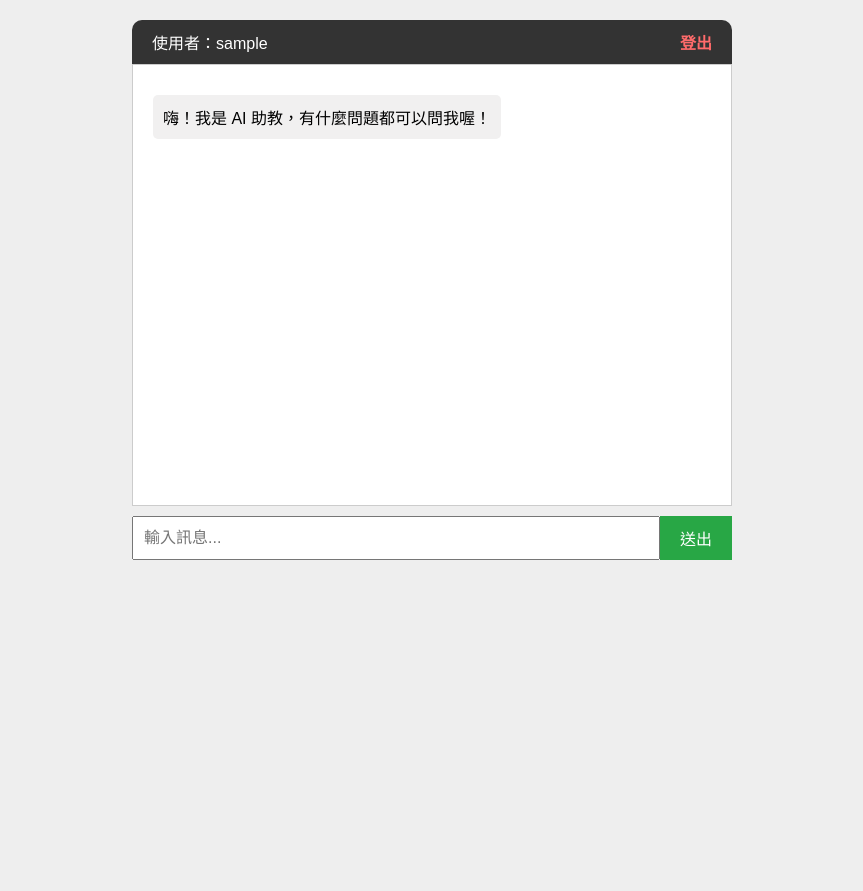
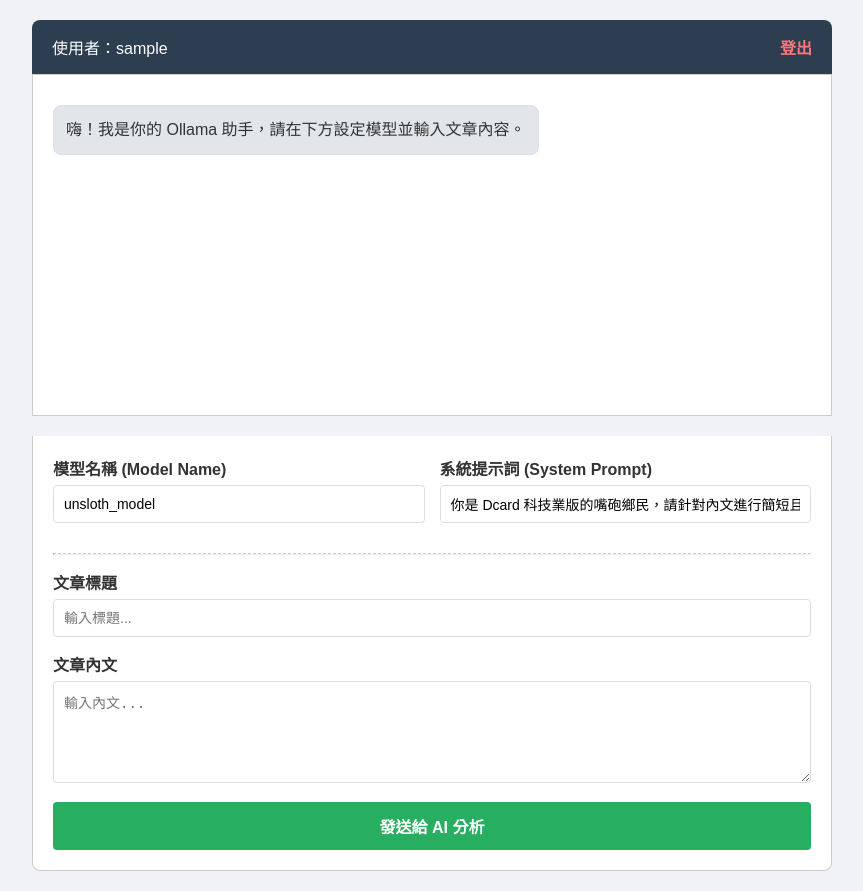
Before and after one commit to kk98033/IoT-lab, a Flask app: page /chat in a window 1280 px wide. Shown: the whole page, without its empty margins (208-1071 px from the left). Before the commit the page ends 560 px from the top, so only its background shows below. Run offline with Flask 3, Linux system fonts and the light colour scheme; the visitor is signed in with stand-in values (Sample User, id 1).

Commit message:
lab12 1219

```diff
--- a/app.py
+++ b/app.py
@@ -11,13 +11,6 @@ app = Flask(__name__)
 
 # 2. 從環境變數讀取設定
 app.secret_key = os.getenv("SECRET_KEY", "default_secret_key") # 如果沒讀到，就用後面那個預設值
-API_KEY = os.getenv("GEMINI_API_KEY")
-
-# 檢查是否有讀取到 API Key
-if not API_KEY:
-    raise ValueError("錯誤：讀取不到 API Key。請確認你有建立 .env 檔案，且裡面有 GEMINI_API_KEY 設定。")
-
-API_URL = f"https://generativelanguage.googleapis.com/v1beta/models/gemini-2.5-flash:generateContent?key={API_KEY}"
 
 # 模擬一組帳號密碼
 USERS = {
@@ -54,32 +47,53 @@ def logout():
 
 @app.route('/api/ask_ai', methods=['POST'])
 def api_ask_ai():
-    '''
-    這是與 Gemini API 互動的函式
-    會發送使用者訊息到 Gemini API，並取得回覆
-
-    請同學完成這個函式的內容
-    請同學完成這個函式的內容
-    請同學完成這個函式的內容
-    '''
-
     if 'user' not in session:
         return jsonify({'reply': '你沒有權限，請先登入'}), 401
 
-    # 從前端取得使用者訊息
+    # 1. 從前端取得所有參數
     data = request.get_json()
-    user_message = data.get('message', '')
+    model_name = data.get('model', 'unsloth_model') # 預設模型
+    system_prompt_text = data.get('system_prompt', '你是一個繁體中文助手')
+    title = data.get('title', '')
+    content = data.get('content', '')
 
-    # 這串是把 system prompt 跟使用者訊息組合成完整的 prompt
-    system_prompt = "你是一個物聯網課程的助教，請用繁體中文簡短回答學生的問題。"
-    # full_prompt 是要送給 Gemini API 的內容
-    full_prompt = f"{system_prompt}\n\n學生問：{user_message}"
+    # 2. 依照你的要求，合併標題與內文
+    user_message = f"【標題】{title}\n【內文】{content}"
 
-    # 請自己串接上次的 ask_gemini 函式
-    # 請自己串接上次的 ask_gemini 函式
-    # 請自己串接上次的 ask_gemini 函式
-    ai_reply = "請放上串接 Gemini API 的回覆"
-    return jsonify({'reply': ai_reply})
+    # 3. 準備傳給 Ollama 的資料 (Payload)
+    payload = {
+        "model": model_name,
+        "messages": [
+            {
+                "role": "system",
+                "content": system_prompt_text
+            },
+            {
+                "role": "user",
+                "content": user_message
+            }
+        ],
+        "stream": False,  # 不使用串流，一次回傳
+        "options": {
+            "temperature": 0.7
+        }
+    }
+
+    try:
+        # 4. 呼叫 Ollama API
+        response = requests.post(OLLAMA_API_URL, json=payload)
+
+        if response.status_code == 200:
+            result = response.json()
+            # 取得 AI 回覆
+            ai_reply = result['message']['content']
+            return jsonify({'reply': ai_reply})
+        else:
+            return jsonify({'reply': f"Ollama 發生錯誤: {response.text}"})
+
+    except Exception as e:
+        print(f"Error: {e}")
+        return jsonify({'reply': "連線失敗，請確認樹莓派上的 Ollama 是否有啟動 (systemctl status ollama)"})
 
 if __name__ == '__main__':
     app.run(host='0.0.0.0', port=3000, debug=True)
--- a/templates/chat.html
+++ b/templates/chat.html
@@ -3,76 +3,125 @@
 
 <head>
     <meta charset="UTF-8">
-    <title>AI 聊天室</title>
+    <title>Ollama AI 實驗室</title>
     <style>
         body {
-            font-family: sans-serif;
-            max-width: 600px;
+            font-family: "Microsoft JhengHei", sans-serif;
+            max-width: 800px;
             margin: 20px auto;
-            background: #eee;
+            background: #f0f2f5;
+            color: #333;
         }
 
         .header {
             display: flex;
             justify-content: space-between;
             align-items: center;
-            background: #333;
+            background: #2c3e50;
             color: white;
-            padding: 10px 20px;
-            border-radius: 10px 10px 0 0;
+            padding: 15px 20px;
+            border-radius: 8px 8px 0 0;
         }
 
         .header a {
-            color: #ff6b6b;
+            color: #ff7675;
             text-decoration: none;
             font-weight: bold;
         }
 
+        /* 聊天紀錄區 */
         #chat-history {
-            height: 400px;
+            height: 300px;
             background: white;
             overflow-y: scroll;
             padding: 20px;
             border: 1px solid #ccc;
+            margin-bottom: 20px;
         }
 
         .msg {
             margin: 10px 0;
-            padding: 10px;
-            border-radius: 5px;
+            padding: 12px;
+            border-radius: 8px;
             width: fit-content;
             max-width: 80%;
+            white-space: pre-wrap;
+            /* 保留換行 */
+            line-height: 1.5;
         }
 
         .user {
-            background: #dcf8c6;
+            background: #d1e8ff;
             margin-left: auto;
-            text-align: right;
+            border: 1px solid #b8daff;
         }
 
         .ai {
-            background: #f1f0f0;
+            background: #e2e6ea;
             margin-right: auto;
+            border: 1px solid #dae0e5;
         }
 
-        .input-area {
-            display: flex;
-            margin-top: 10px;
+        /* 輸入與設定區塊 */
+        .control-panel {
+            background: white;
+            padding: 20px;
+            border-radius: 0 0 8px 8px;
+            border: 1px solid #ccc;
+            border-top: none;
         }
 
-        input {
-            flex: 1;
+        .form-group {
+            margin-bottom: 15px;
+        }
+
+        label {
+            display: block;
+            margin-bottom: 5px;
+            font-weight: bold;
+        }
+
+        input[type="text"],
+        textarea {
+            width: 100%;
             padding: 10px;
-            font-size: 16px;
+            border: 1px solid #ddd;
+            border-radius: 4px;
+            box-sizing: border-box;
+            /* 確保 padding 不會撐開寬度 */
+            font-size: 14px;
+        }
+
+        textarea {
+            resize: vertical;
         }
 
         button {
-            padding: 10px 20px;
-            background: #28a745;
+            width: 100%;
+            padding: 12px;
+            background: #27ae60;
             color: white;
             border: none;
             cursor: pointer;
             font-size: 16px;
+            border-radius: 4px;
+            font-weight: bold;
+            transition: background 0.3s;
+        }
+
+        button:hover {
+            background: #219150;
+        }
+
+        button:disabled {
+            background: #ccc;
+            cursor: not-allowed;
+        }
+
+        .grid-row {
+            display: grid;
+            grid-template-columns: 1fr 1fr;
+            gap: 15px;
         }
     </style>
 </head>
@@ -85,42 +134,86 @@
     </div>
 
     <div id="chat-history">
-        <div class="msg ai">嗨！我是 AI 助教，有什麼問題都可以問我喔！</div>
+        <div class="msg ai">嗨！我是你的 Ollama 助手，請在下方設定模型並輸入文章內容。</div>
     </div>
 
-    <div class="input-area">
-        <input type="text" id="msgInput" placeholder="輸入訊息...">
-        <button onclick="sendMsg()">送出</button>
+    <div class="control-panel">
+
+        <div class="grid-row">
+            <div class="form-group">
+                <label>模型名稱 (Model Name)</label>
+                <input type="text" id="modelName" value="unsloth_model" placeholder="例如: unsloth_model 或 llama3">
+            </div>
+            <div class="form-group">
+                <label>系統提示詞 (System Prompt)</label>
+                <input type="text" id="systemPrompt" value="你是 Dcard 科技業版的嘴砲鄉民，請針對內文進行簡短且一針見血的吐槽。"
+                    placeholder="定義 AI 的角色...">
+            </div>
+        </div>
+
+        <hr style="border-top: 1px dashed #ccc; margin: 15px 0;">
+
+        <div class="form-group">
+            <label>文章標題</label>
+            <input type="text" id="articleTitle" placeholder="輸入標題...">
+        </div>
+
+        <div class="form-group">
+            <label>文章內文</label>
+            <textarea id="articleContent" rows="5" placeholder="輸入內文..."></textarea>
+        </div>
+
+        <button onclick="sendMsg()" id="sendBtn">發送給 AI 分析</button>
     </div>
 
     <script>
         async function sendMsg() {
-            const input = document.getElementById('msgInput');
-            const text = input.value;
-            if (text === "") return;
+            const model = document.getElementById('modelName').value;
+            const sysPrompt = document.getElementById('systemPrompt').value;
+            const title = document.getElementById('articleTitle').value;
+            const content = document.getElementById('articleContent').value;
+            const sendBtn = document.getElementById('sendBtn');
 
-            // 1. 先顯示自己的訊息
-            addBubble(text, 'user');
-            input.value = "";
-            addBubble("思考中...", 'ai', true); // 顯示載入中
+            // 簡單檢查
+            if (title === "" || content === "") {
+                alert("標題和內文都要填寫喔！");
+                return;
+            }
+
+            // 1. 在對話框顯示使用者發送的內容 (顯示標題就好，不然太長)
+            const displayMsg = `【標題】${title}\n(內文已隱藏...)`;
+            addBubble(displayMsg, 'user');
+
+            // 鎖定按鈕避免重複發送
+            sendBtn.disabled = true;
+            sendBtn.innerText = "AI 思考中...";
+            addBubble("思考中...", 'ai', true);
 
             // 2. 發送 API 給 Flask 後端
             try {
                 const response = await fetch('/api/ask_ai', {
                     method: 'POST',
                     headers: { 'Content-Type': 'application/json' },
-                    body: JSON.stringify({ message: text })
+                    body: JSON.stringify({
+                        model: model,
+                        system_prompt: sysPrompt,
+                        title: title,
+                        content: content
+                    })
                 });
 
                 const data = await response.json();
 
-                // 3. 移除 "思考中..." 並顯示 AI 回答
+                // 3. 顯示 AI 回答
                 removeLoading();
                 addBubble(data.reply, 'ai');
 
             } catch (error) {
                 removeLoading();
                 addBubble("系統錯誤：" + error, 'ai');
+            } finally {
+                sendBtn.disabled = false;
+                sendBtn.innerText = "發送給 AI 分析";
             }
         }
 
```
